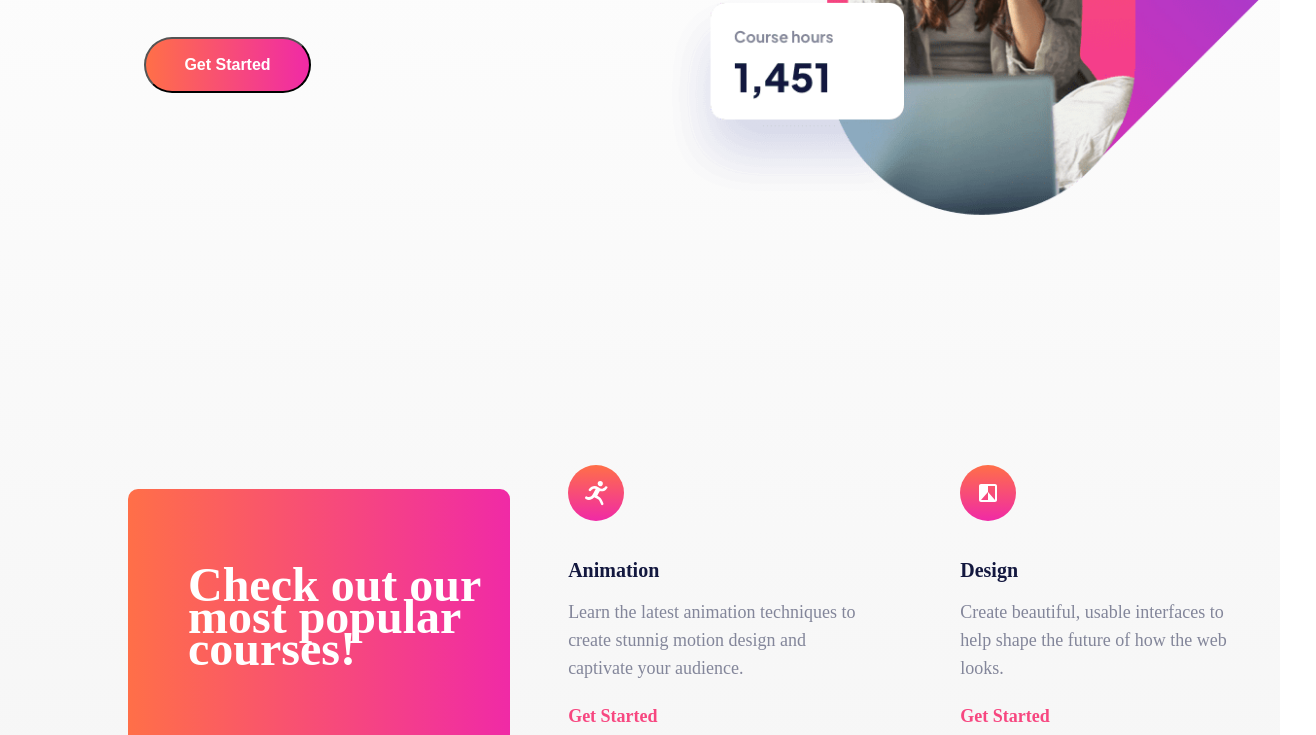
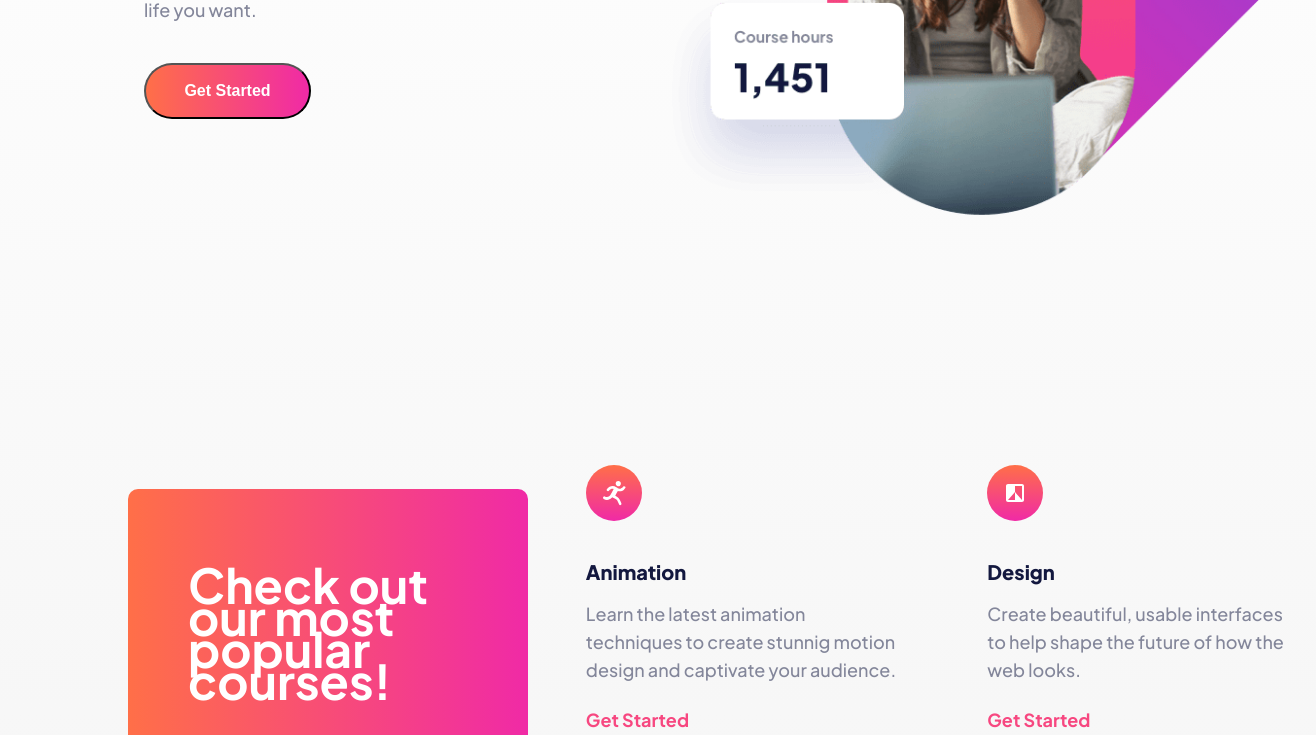
Before and after one commit to Ted-Lasso/skilled-e-learning-portfolio-project, a plain HTML site: page index.html in a window 1280 px wide. Shown: the part 465-1200 px from the top of the page, 1316 px wide, since content can reach past the window. Drawn offline with Linux system fonts and the light colour scheme.

Commit message:
Update styles.css

```diff
--- a/styles.css
+++ b/styles.css
@@ -1,3 +1,4 @@
+@import url("https://fonts.googleapis.com/css2?family=Plus+Jakarta+Sans:wght@500;700;800&display=swap");
 *, *::before, *::after{
     padding: 0;
     margin: 0;
```
